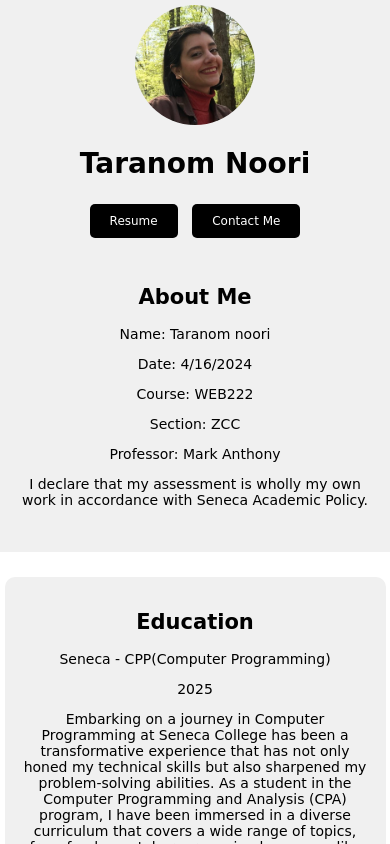
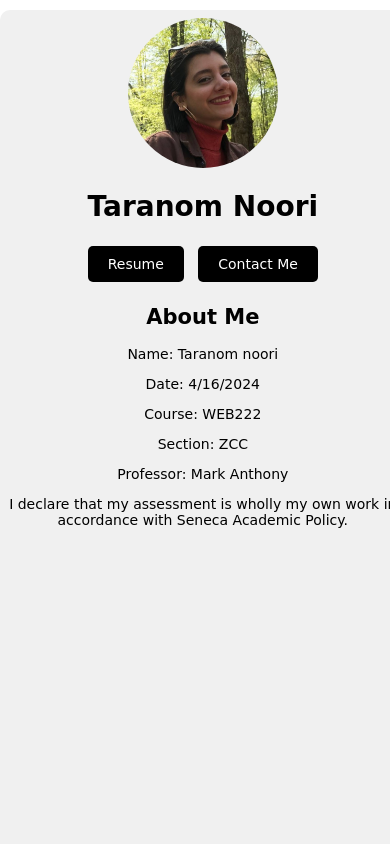
Before and after one commit to Taranomn/Taranom.githun.io, a website: page index.html in a window 390 px wide. Shown: the top 844 px of the page. Drawn offline with Linux system fonts and the light colour scheme; a web font is replaced by a local one.

Commit message:
Add files via upload

```diff
--- a/styles.css
+++ b/styles.css
@@ -150,77 +150,3 @@ nav a {
         margin: 10px 0;
     }
 }
-/* Base styles remain the same, adjustments are primarily in media queries below */
-
-@media (max-width: 1024px) {
-    header {
-        position: static;  /* Make the header flow with the document on smaller screens */
-        width: 100%;       /* Full width */
-        padding: 10px 0;   /* Reduced padding */
-        text-align: center;
-        margin-top: 0;     /* Remove margin-top */
-        border-radius: 0;  /* No border-radius for a cleaner look at the top */
-    }
-
-    .bod {
-        width: 100%;      /* Full width */
-        margin-left: 0;   /* Align to the edge */
-        padding: 10px 0;  /* Add padding for spacing */
-    }
-
-    nav a {
-        padding: 10px;    /* Larger tap area */
-    }
-
-    .button {
-        width: auto;      /* Allow buttons to fit content */
-    }
-}
-
-@media (max-width: 600px) {
-    body {
-        flex-direction: column; /* Stack elements vertically */
-        align-items: stretch;   /* Stretch to fill the width */
-    }
-
-    img {
-        width: 120px;  /* Slightly smaller image */
-        margin: 0 auto; /* Center image */
-    }
-
-    .contact, .education, .info {
-        padding: 15px; /* Adequate padding */
-        width: 90%;    /* Slightly less width for some margin */
-        margin: 10px auto; /* Center sections */
-    }
-
-    .contact input[type="text"],
-    .contact input[type="email"],
-    .contact input[type="number"],
-    .contact textarea {
-        padding: 12px; /* Larger padding for easier interaction */
-    }
-
-    .contact button {
-        padding: 12px 20px; /* Larger button for easier tapping */
-    }
-}
-
-@media (max-width: 400px) {
-    body {
-        font-size: 14px; /* Adjust base font size for small devices */
-    }
-
-    section, footer {
-        width: 100%; /* Full width to use space efficiently */
-        margin: 5px 0; /* Smaller margins */
-    }
-
-    header, .bod {
-        padding: 5px 0; /* Less padding in the header and bod */
-    }
-
-    .button, nav a {
-        font-size: 12px; /* Adjust font size for smaller screens */
-    }
-}
```
